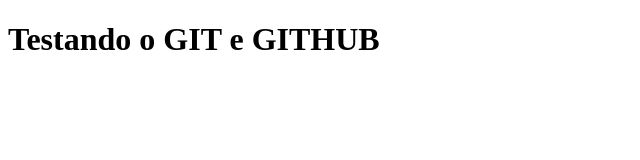
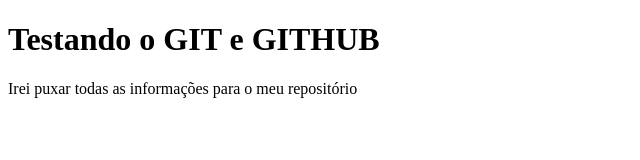
Before and after one commit to willpc5/teste-git, a plain HTML site: page index.html in a window 1280 px wide. Shown: the whole page, without its empty margins (0-640 px from the left). Drawn offline with Linux system fonts and the light colour scheme.

Commit message:
Update index.html

```diff
--- a/index.html
+++ b/index.html
@@ -10,7 +10,7 @@
 <body>
 
     <h1>Testando o GIT e GITHUB</h1>
-
+    <p>Irei puxar todas as informações para o meu repositório</p>
 
     <script src="./js/script.js"></script>
 </body>
```
